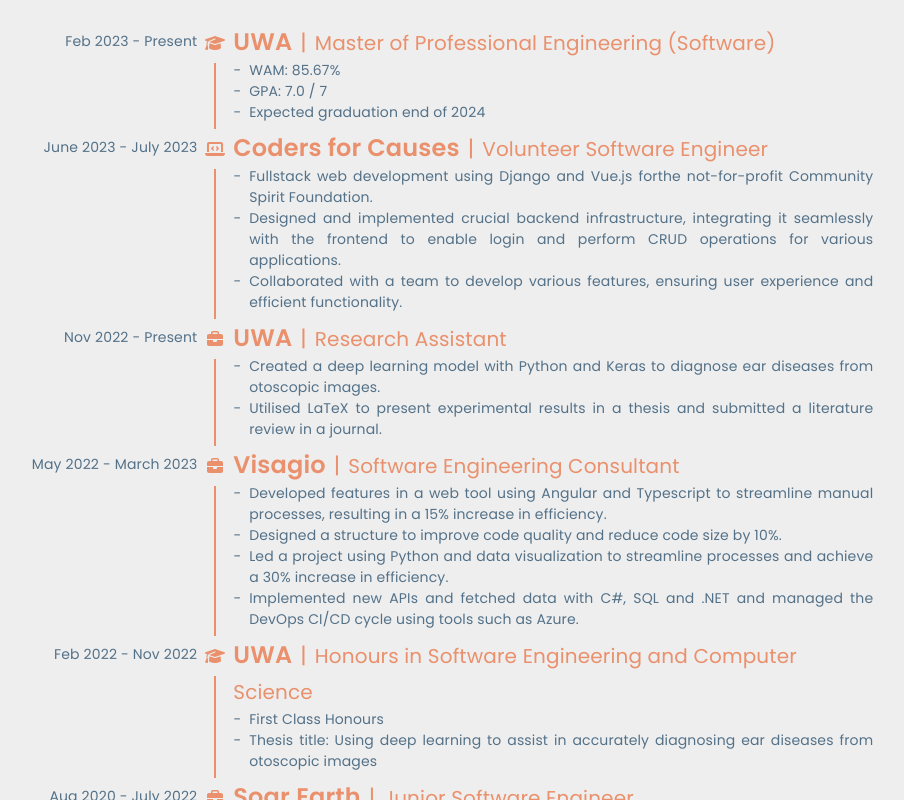
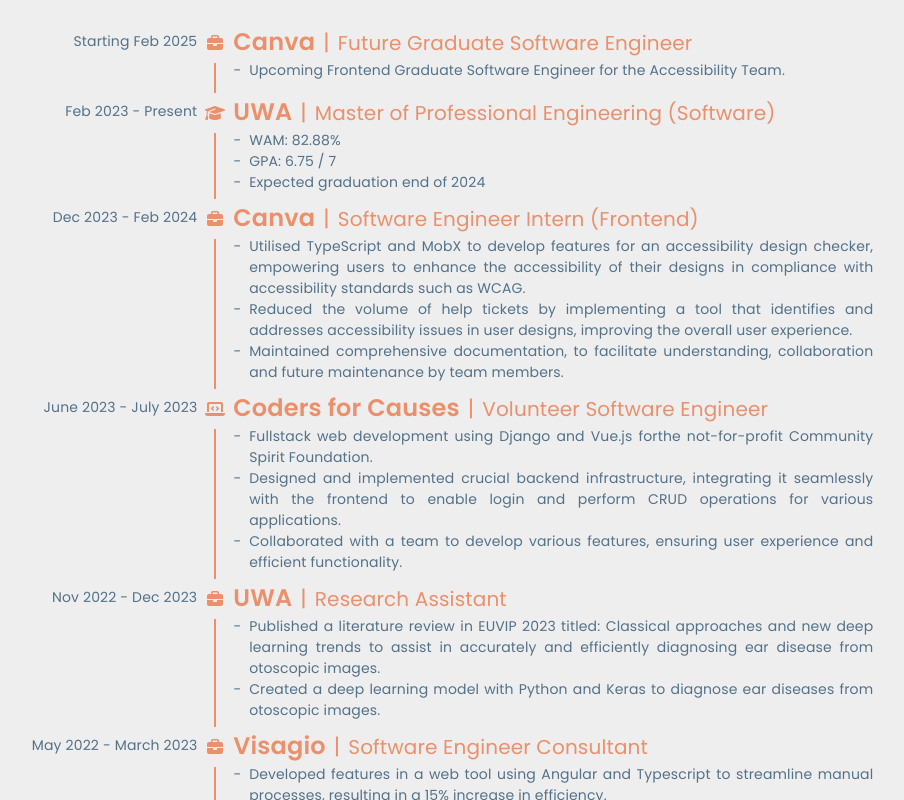
Before and after one commit to Dhrubub/portfolio, a React (Vite) app: page / in a window 1280 px wide. Shown: the part 940-1740 px from the top of the page, without its empty margins (165-1069 px from the left). Built offline with nearby package versions, Linux system fonts and the light colour scheme.

Commit message:
added canva intern, future grad, updated resume, uni, added last updated

```diff
--- a/src/components/Footer.tsx
+++ b/src/components/Footer.tsx
@@ -42,6 +42,9 @@
 				<p className='text-[12px] sm:text-[14px] text-secondary'>
 					Website built using ReactJS and TailwindCSS
 				</p>
+				<p className='text-[12px] sm:text-[14px] text-secondary'>
+					Last Updated on 8 July 2024
+				</p>
 			</div>
 		</div>
 	);
--- a/src/components/TimeLine.tsx
+++ b/src/components/TimeLine.tsx
@@ -50,9 +50,10 @@
 				getPercentage(item, topThreshold)
 			);
 
+			const LIMIT = 6;
 			const cards = timelineDotItems.map((item, index) => {
 				const show = getPercentage(item, 1 * viewportHeight) > 0;
-				if (show) setEventCount(Math.max(index + 1, 6));
+				if (show) setEventCount(Math.max(index + 1, LIMIT));
 				return show;
 			});
 
--- a/src/components/TimeLineElements.ts
+++ b/src/components/TimeLineElements.ts
@@ -17,7 +17,7 @@
 const exp = {
 	visagio: {
 		title: 'Visagio',
-		position: 'Software Engineering Consultant',
+		position: 'Software Engineer Consultant',
 		description: [
 			'Developed features in a web tool using Angular and Typescript to streamline manual processes, resulting in a 15% increase in efficiency.',
 			'Designed a structure to improve code quality and reduce code size by 10%.',
@@ -32,10 +32,10 @@
 		title: 'UWA',
 		position: 'Research Assistant',
 		description: [
+			'Published a literature review in EUVIP 2023 titled: Classical approaches and new deep learning trends to assist in accurately and efficiently diagnosing ear disease from otoscopic images.',
 			'Created a deep learning model with Python and Keras to diagnose ear diseases from otoscopic images.',
-			'Utilised LaTeX to present experimental results in a thesis and submitted a literature review in a journal.',
 		],
-		date: 'Nov 2022 - Present',
+		date: 'Nov 2022 - Dec 2023',
 		skills: [],
 		icon: faBriefcase,
 	},
@@ -68,8 +68,10 @@
 		position: 'Honours in Software Engineering and Computer Science',
 		description: [
 			'First Class Honours',
+			'WAM: 82.13%',
+			'GPA: 6.375 / 7',
 			'Thesis title: Using deep learning to assist in \
-			accurately diagnosing ear diseases from otoscopic images',
+			accurately diagnosing ear diseases from otoscopic images.',
 		],
 		date: 'Feb 2022 - Nov 2022',
 		skills: [],
@@ -87,8 +89,8 @@
 		title: 'UWA',
 		position: 'Master of Professional Engineering (Software)',
 		description: [
-			'WAM: 85.67%',
-			'GPA: 7.0 / 7',
+			'WAM: 82.88%',
+			'GPA: 6.75 / 7',
 			'Expected graduation end of 2024',
 		],
 		date: 'Feb 2023 - Present',
@@ -115,19 +117,34 @@
 		skills: [],
 		icon: faLaptopCode,
 	},
+	canva_intern: {
+		title: 'Canva',
+		position: 'Software Engineer Intern (Frontend)',
+		description: [
+			'Utilised TypeScript and MobX to develop features for an accessibility design checker, empowering users to enhance the accessibility of their designs in compliance with accessibility standards such as WCAG.',
+			'Reduced the volume of help tickets by implementing a tool that identifies and addresses accessibility issues in user designs, improving the overall user experience.',
+			'Maintained comprehensive documentation, to facilitate understanding, collaboration and future maintenance by team members.',
+		],
+		date: 'Dec 2023 - Feb 2024',
+		skills: [],
+		icon: faBriefcase,
+	},
 	canva: {
-		title: 'Upcoming Summer Intern',
-		position: 'Software Engineering Intern',
-		description: [],
-		date: 'December 2023 - February 2024',
+		title: 'Canva',
+		position: 'Future Graduate Software Engineer',
+		description: [
+			'Upcoming Frontend Graduate Software Engineer for the Accessibility Team.',
+		],
+		date: 'Starting Feb 2025',
 		skills: [],
 		icon: faBriefcase,
 	},
 };
 
 const TimeLineElements: TimeLineElementProps[] = [
-	// exp.canva,
+	exp.canva,
 	exp.masters,
+	exp.canva_intern,
 	exp.cfc_csf,
 	exp.research,
 	exp.visagio,
```
Also changed, not shown: 2 other files (tests, documents, lock files or other folders).
